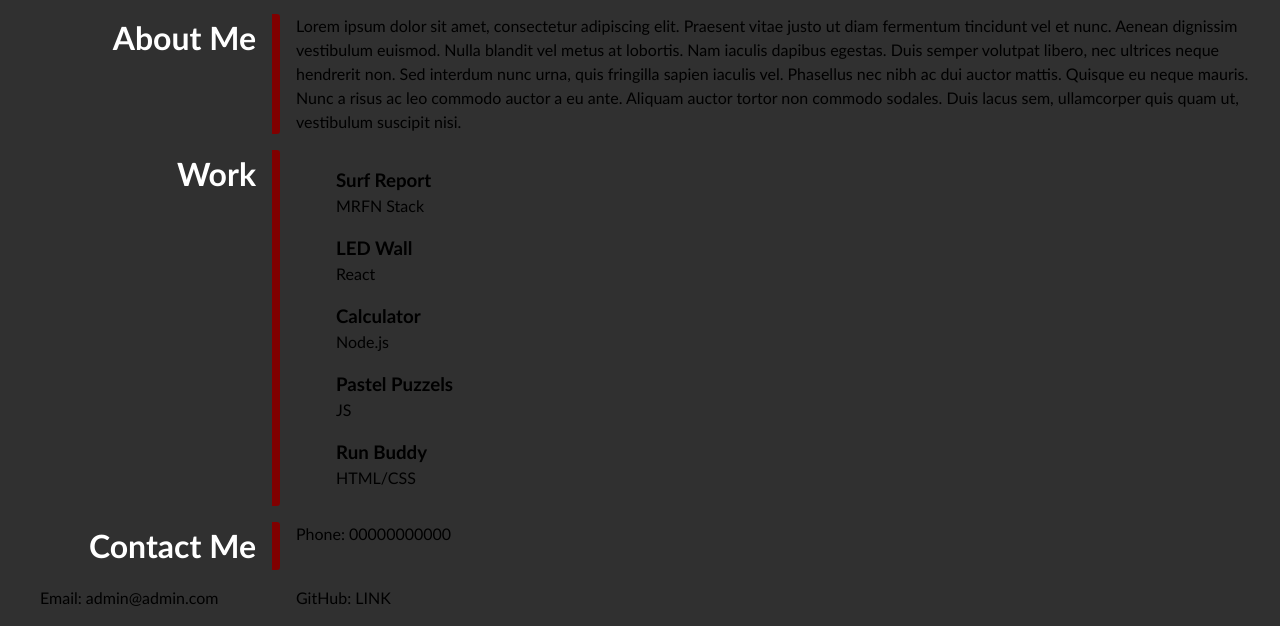
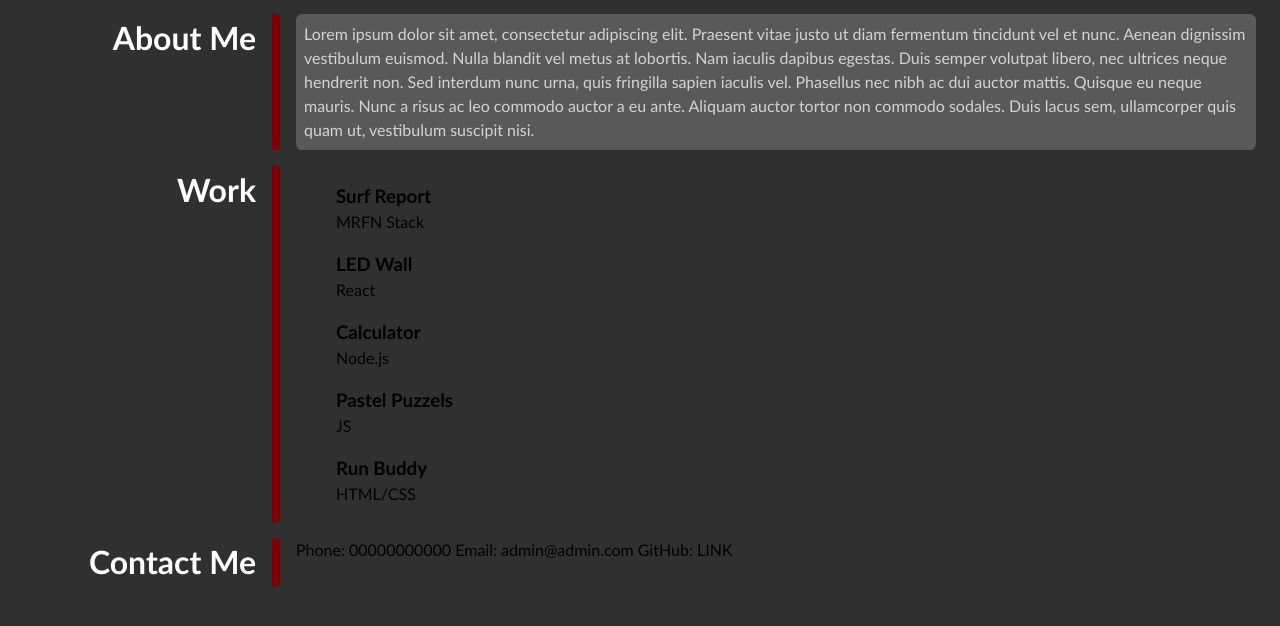
Before and after one commit to mattp-edu/my-portfolio, a plain HTML site: page index.html in a window 1280 px wide. Shown: the part 298-924 px from the top of the page. After the commit the page ends 900 px from the top, so only its background shows below. Drawn offline with Linux system fonts and the light colour scheme.

Commit message:
html adjustments

```diff
--- a/index.html
+++ b/index.html
@@ -34,7 +34,7 @@
     <!-- about me -->
     <section class="page-section" id="about">
       <h2>About Me</h2>
-      <p class="aboutText">Lorem ipsum dolor sit amet, consectetur adipiscing elit. Praesent vitae justo ut diam fermentum tincidunt vel et nunc. Aenean dignissim vestibulum euismod. Nulla blandit vel metus at lobortis. Nam iaculis dapibus egestas. Duis semper volutpat libero, nec ultrices neque hendrerit non. Sed interdum nunc urna, quis fringilla sapien iaculis vel. Phasellus nec nibh ac dui auctor mattis. Quisque eu neque mauris. Nunc a risus ac leo commodo auctor a eu ante. Aliquam auctor tortor non commodo sodales. Duis lacus sem, ullamcorper quis quam ut, vestibulum suscipit nisi.</p>
+      <div>Lorem ipsum dolor sit amet, consectetur adipiscing elit. Praesent vitae justo ut diam fermentum tincidunt vel et nunc. Aenean dignissim vestibulum euismod. Nulla blandit vel metus at lobortis. Nam iaculis dapibus egestas. Duis semper volutpat libero, nec ultrices neque hendrerit non. Sed interdum nunc urna, quis fringilla sapien iaculis vel. Phasellus nec nibh ac dui auctor mattis. Quisque eu neque mauris. Nunc a risus ac leo commodo auctor a eu ante. Aliquam auctor tortor non commodo sodales. Duis lacus sem, ullamcorper quis quam ut, vestibulum suscipit nisi.</div>
     </section>
 
     <!-- portfolio container -->
@@ -77,9 +77,12 @@
     <!-- contact -->
     <section class="page-section contact" id="contact">
       <h2>Contact Me</h2>
-      <p>Phone: 00000000000</p>
-      <p>Email: admin@admin.com</p>
-      <p>GitHub: LINK</p>
+      <div>
+        <div>Phone: 00000000000</div>
+        <div>Email: admin@admin.com</div>
+        <div>GitHub: LINK</div>
+      </div>
+
     </section>
   </main>
 </body>
```
